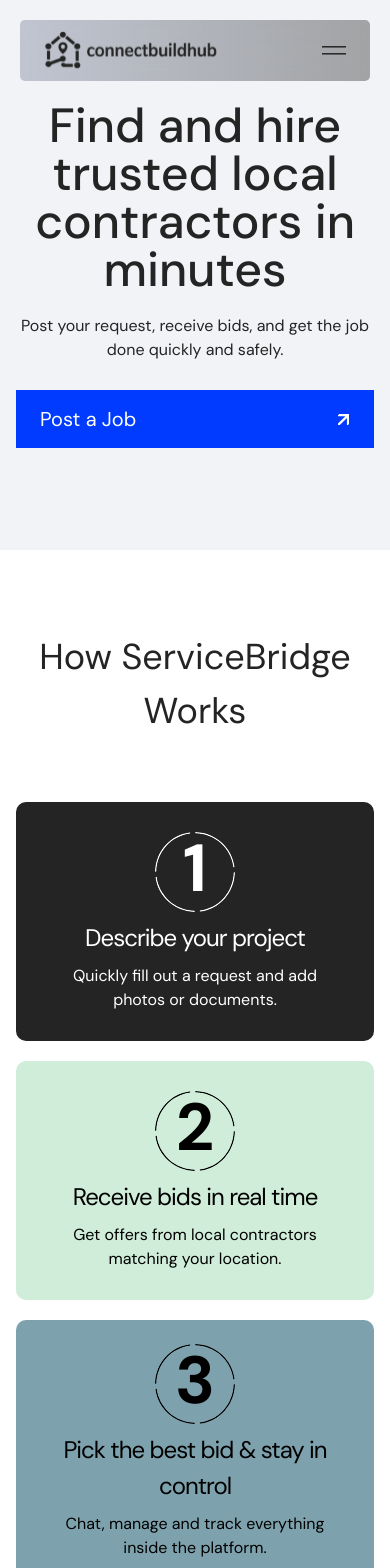
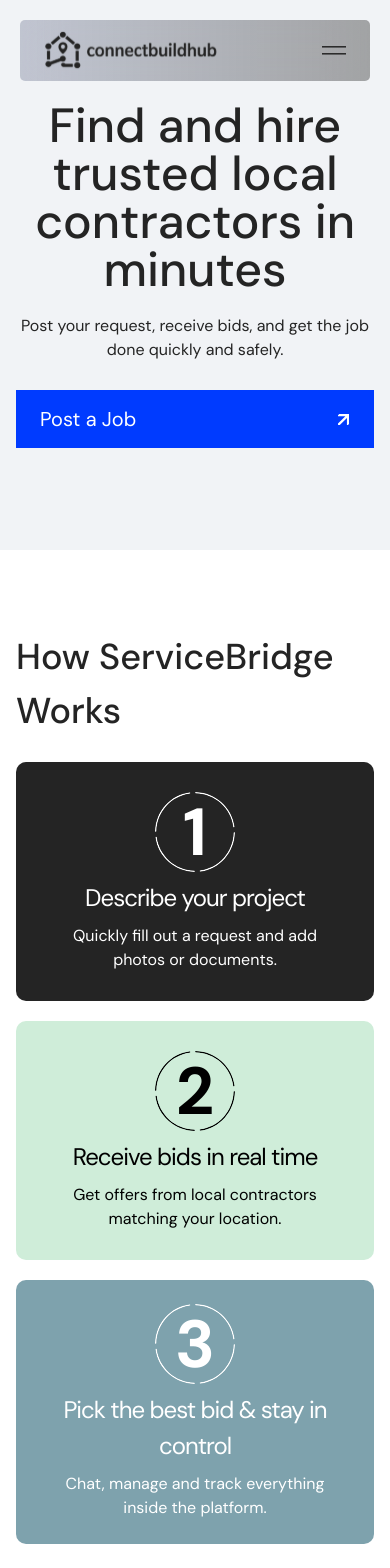
Before and after one commit to CBA-React/Christian-Landes, a Next.js app: page /for-clients in a window 390 px wide. Shown: the top 1568 px of the page. Built offline with nearby package versions, Linux system fonts and the light colour scheme.

Commit message:
fix title and add responsive to pointItem

```diff
--- a/src/modules/ForClients/PointsDescription.tsx
+++ b/src/modules/ForClients/PointsDescription.tsx
@@ -5,10 +5,14 @@ import { PointDescriptionItem } from '@/shared/components/PointDescriptionItem/P
 export const PointsDescription = (): JSX.Element => {
 	return (
 		<article className="mx-auto mt-[80px] max-w-[1240px] px-4 sm:px-6 lg:px-0">
-			<h1 className={'text-center text-[36px] lg:text-[48px]'}>
+			<h1
+				className={
+					'text-[36px] font-medium lg:text-center lg:text-[48px]'
+				}
+			>
 				How ServiceBridge Works
 			</h1>
-			<div className="mt-[64px] flex flex-col gap-5 lg:flex-row">
+			<div className="mt-[24px] flex flex-col gap-5 lg:mt-[64px] lg:flex-row">
 				<PointDescriptionItem
 					backgroundColor={'#242424'}
 					number={1}
--- a/src/shared/components/PointDescriptionItem/PointDescriptionItem.tsx
+++ b/src/shared/components/PointDescriptionItem/PointDescriptionItem.tsx
@@ -29,7 +29,12 @@ export const PointDescriptionItem = ({
 					</mask>
 					<path
 						d="M118.87 60C119.494 60 120.001 60.5061 119.989 61.13C119.72 75.458 114.329 89.2314 104.772 99.9434C95.2151 110.655 82.1435 117.577 67.9389 119.472C67.3204 119.555 66.76 119.109 66.6891 118.489C66.6182 117.869 67.0636 117.31 67.682 117.227C81.3355 115.395 93.8984 108.737 103.086 98.4391C112.273 88.1411 117.46 74.9031 117.729 61.1299C117.742 60.5061 118.246 60 118.87 60Z"
-						fill={backgroundColor === '#242424' ? 'white' : 'black'}
+						fill={
+							backgroundColor === '#242424' ||
+							backgroundColor === '#7EA2AD'
+								? 'white'
+								: 'black'
+						}
 						stroke-width="8"
 						mask="url(#path-1-inside-1_2205_2156)"
 					/>
@@ -38,7 +43,12 @@ export const PointDescriptionItem = ({
 					</mask>
 					<path
 						d="M60 1.1298C60 0.505841 60.5061 -0.00109365 61.13 0.0106403C75.458 0.280301 89.2314 5.67131 99.9434 15.2281C110.655 24.7849 117.577 37.8565 119.472 52.0611C119.555 52.6796 119.109 53.24 118.489 53.3109C117.869 53.3818 117.31 52.9364 117.227 52.3179C115.395 38.6645 108.737 26.1016 98.4391 16.9142C88.1411 7.72678 74.9031 2.54001 61.1299 2.27065C60.5061 2.25845 60 1.75377 60 1.1298Z"
-						fill={backgroundColor === '#242424' ? 'white' : 'black'}
+						fill={
+							backgroundColor === '#242424' ||
+							backgroundColor === '#7EA2AD'
+								? 'white'
+								: 'black'
+						}
 						stroke-width="8"
 						mask="url(#path-2-inside-2_2205_2156)"
 					/>
@@ -47,7 +57,12 @@ export const PointDescriptionItem = ({
 					</mask>
 					<path
 						d="M1.1298 60C0.505839 60 -0.00109629 59.4939 0.0106377 58.8701C0.280297 44.542 5.67131 30.7686 15.2281 20.0566C24.7849 9.34456 37.8565 2.42348 52.0611 0.527548C52.6796 0.444998 53.24 0.891142 53.3109 1.51107C53.3818 2.131 52.9364 2.68991 52.3179 2.77291C38.6645 4.60549 26.1016 11.2628 16.9142 21.5609C7.72678 31.8589 2.54 45.0969 2.27065 58.8701C2.25845 59.4939 1.75377 60 1.1298 60Z"
-						fill={backgroundColor === '#242424' ? 'white' : 'black'}
+						fill={
+							backgroundColor === '#242424' ||
+							backgroundColor === '#7EA2AD'
+								? 'white'
+								: 'black'
+						}
 						stroke-width="8"
 						mask="url(#path-3-inside-3_2205_2156)"
 					/>
@@ -56,31 +71,41 @@ export const PointDescriptionItem = ({
 					</mask>
 					<path
 						d="M60 118.87C60 119.494 59.4939 120.001 58.87 119.989C44.542 119.72 30.7686 114.329 20.0566 104.772C9.34455 95.2151 2.42347 82.1435 0.527539 67.9389C0.444989 67.3204 0.891133 66.76 1.51106 66.6891C2.13099 66.6182 2.6899 67.0636 2.7729 67.682C4.60548 81.3355 11.2628 93.8984 21.5609 103.086C31.8589 112.273 45.0969 117.46 58.8701 117.729C59.4939 117.742 60 118.246 60 118.87Z"
-						fill={backgroundColor === '#242424' ? 'white' : 'black'}
+						fill={
+							backgroundColor === '#242424' ||
+							backgroundColor === '#7EA2AD'
+								? 'white'
+								: 'black'
+						}
 						stroke-width="8"
 						mask="url(#path-4-inside-4_2205_2156)"
 					/>
 
 					<text
 						x="60"
-						y="55"
+						y="60"
 						textAnchor="middle"
 						dominantBaseline="central"
 						fontSize="100"
 						fontWeight="bold"
-						fill={backgroundColor === '#242424' ? 'white' : 'black'}
+						fill={
+							backgroundColor === '#242424' ||
+							backgroundColor === '#7EA2AD'
+								? 'white'
+								: 'black'
+						}
 					>
 						{number}
 					</text>
 				</svg>
-				<div className={'text-center mt-2'}>
+				<div className={'mt-2 text-center lg:mt-4'}>
 					<p
-						className={`text-[24px] tracking-[-1px] ${backgroundColor === '#242424' ? 'text-white' : 'text-black'}`}
+						className={`text-[24px] tracking-[-1px] lg:text-[21px] ${backgroundColor === '#242424' || backgroundColor === '#7EA2AD' ? 'text-white' : 'text-black'}`}
 					>
 						{title}
 					</p>
 					<p
-						className={`mt-2 lg:mt-4 ${backgroundColor === '#242424' ? 'text-white' : 'text-black'}`}
+						className={`mt-2 lg:mt-3 ${backgroundColor === '#242424' || backgroundColor === '#7EA2AD' ? 'text-white' : 'text-black'}`}
 					>
 						{description}
 					</p>
```
